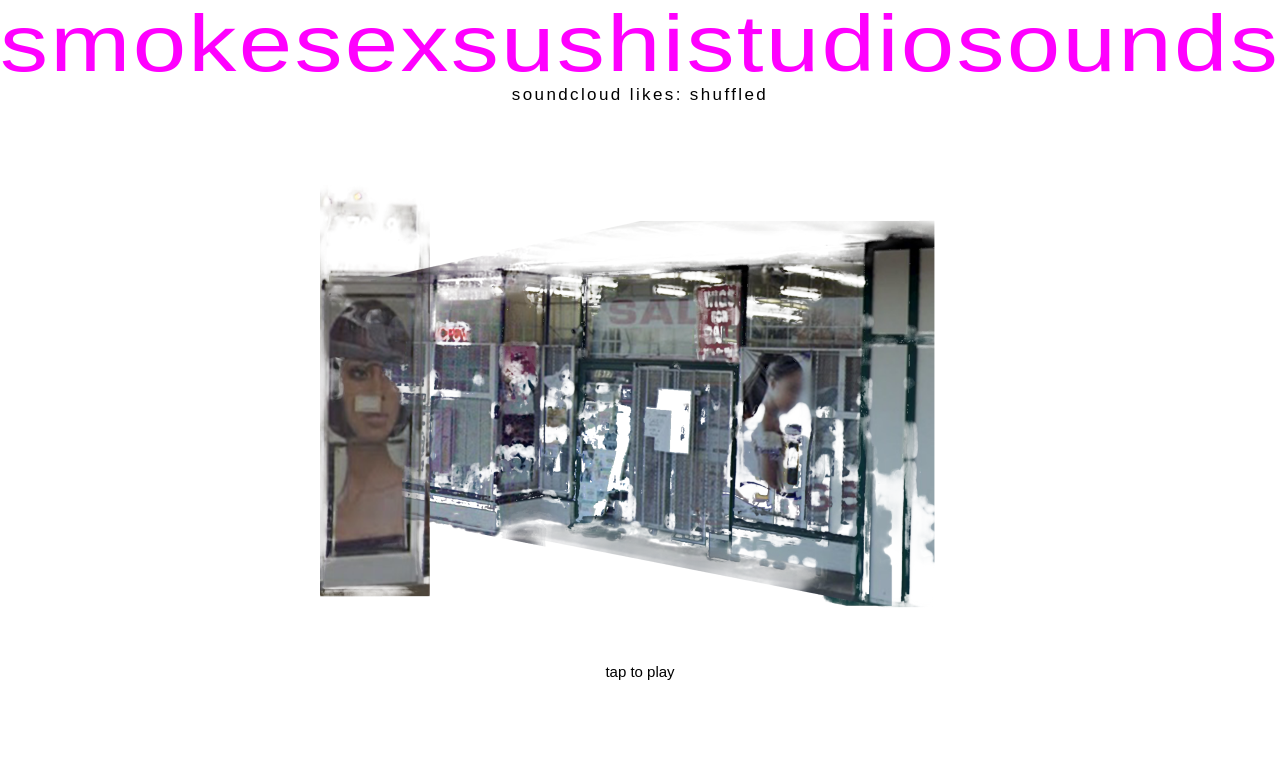
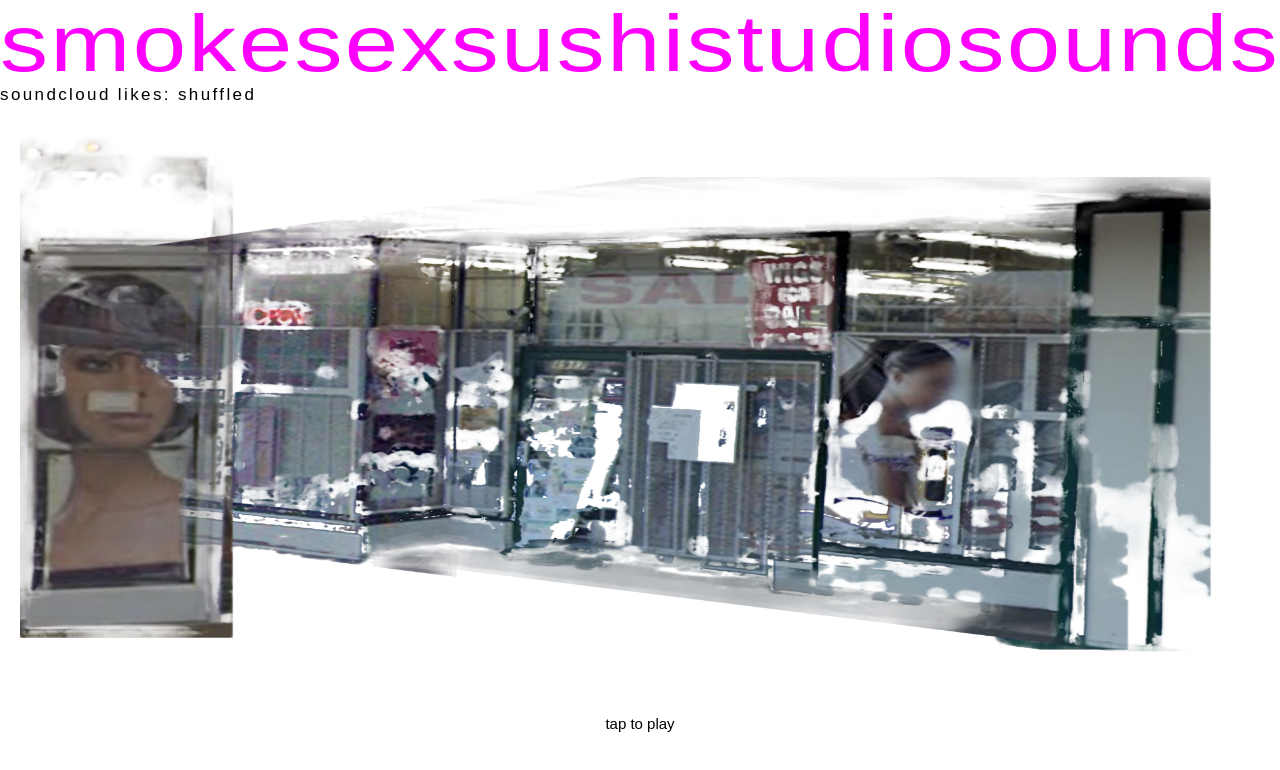
Before and after one commit to 1phonetucked-tech/smokesexsushistudiosounds, a website: page index.html in a window 1280 px wide. Drawn offline with Linux system fonts and the light colour scheme.

Commit message:
fill available space with the photo, left-align the subtitle

```diff
--- a/index.html
+++ b/index.html
@@ -27,8 +27,12 @@
   }
   #mark { display: block; width: 100%; height: clamp(22px, 5vw, 120px); fill: #f0f; }
   #mark text { font-family: Arial, Helvetica, sans-serif; font-weight: 400; }
-  #sub { display: block; margin-top: 8px; font-weight: 400; }
-  #art { width: min(94vw, 80vh, 1000px); display: block; opacity: 1; }
+  #sub { display: block; margin-top: 8px; font-weight: 400; text-align: left; }
+  #art {
+    width: min(100%, 1400px); height: auto;
+    max-height: calc(100vh - 175px - clamp(22px, 5vw, 120px));
+    display: block; opacity: 1;
+  }
   #now { margin: 0; text-align: center; max-width: 40ch; min-height: 3em; }
   #t { display: block; font-size: 15px; line-height: 1.35; color: #000; font-weight: 400; }
   #a { display: block; font-size: 12px; letter-spacing: .06em; color: #000; opacity: 1; margin-top: 4px; }
```
